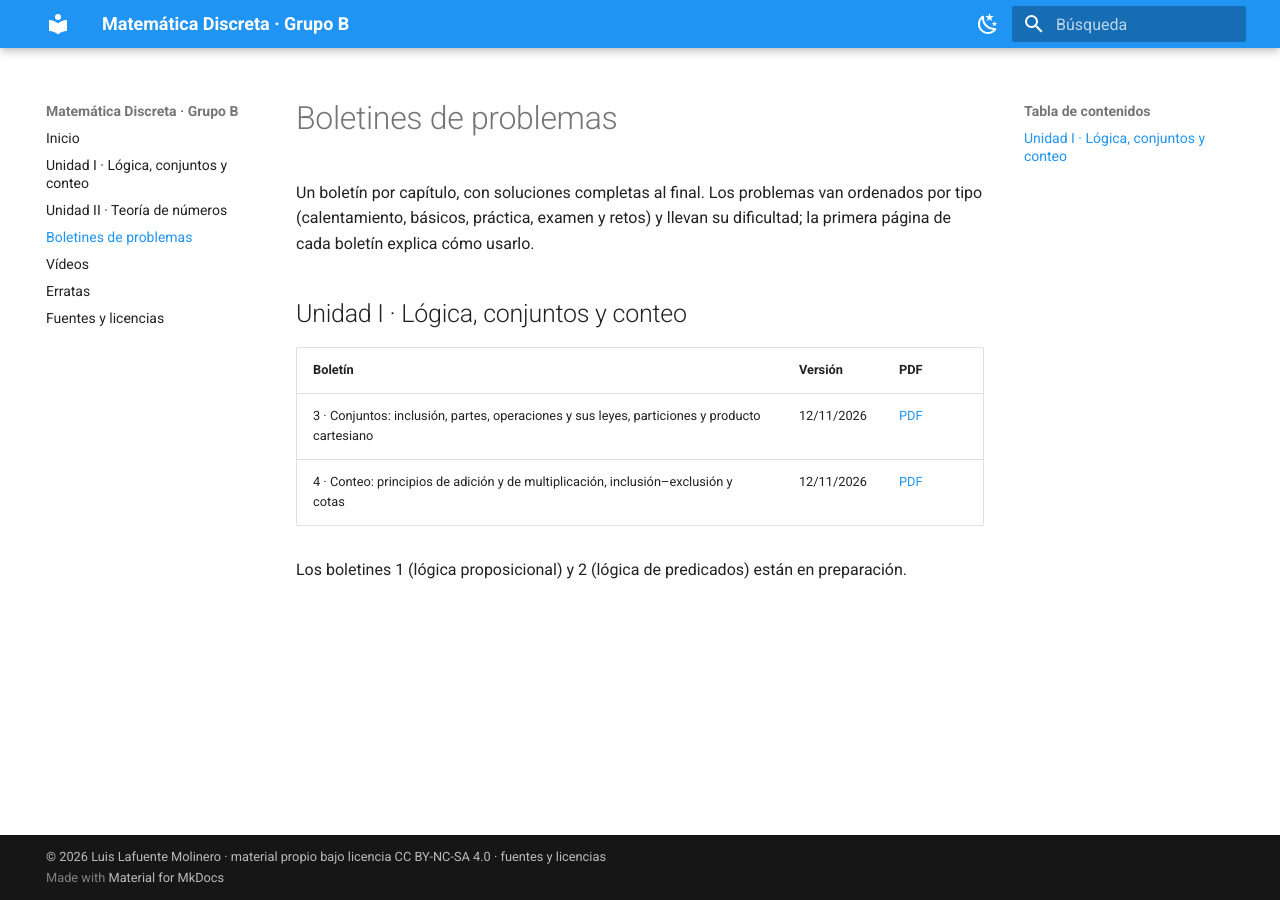
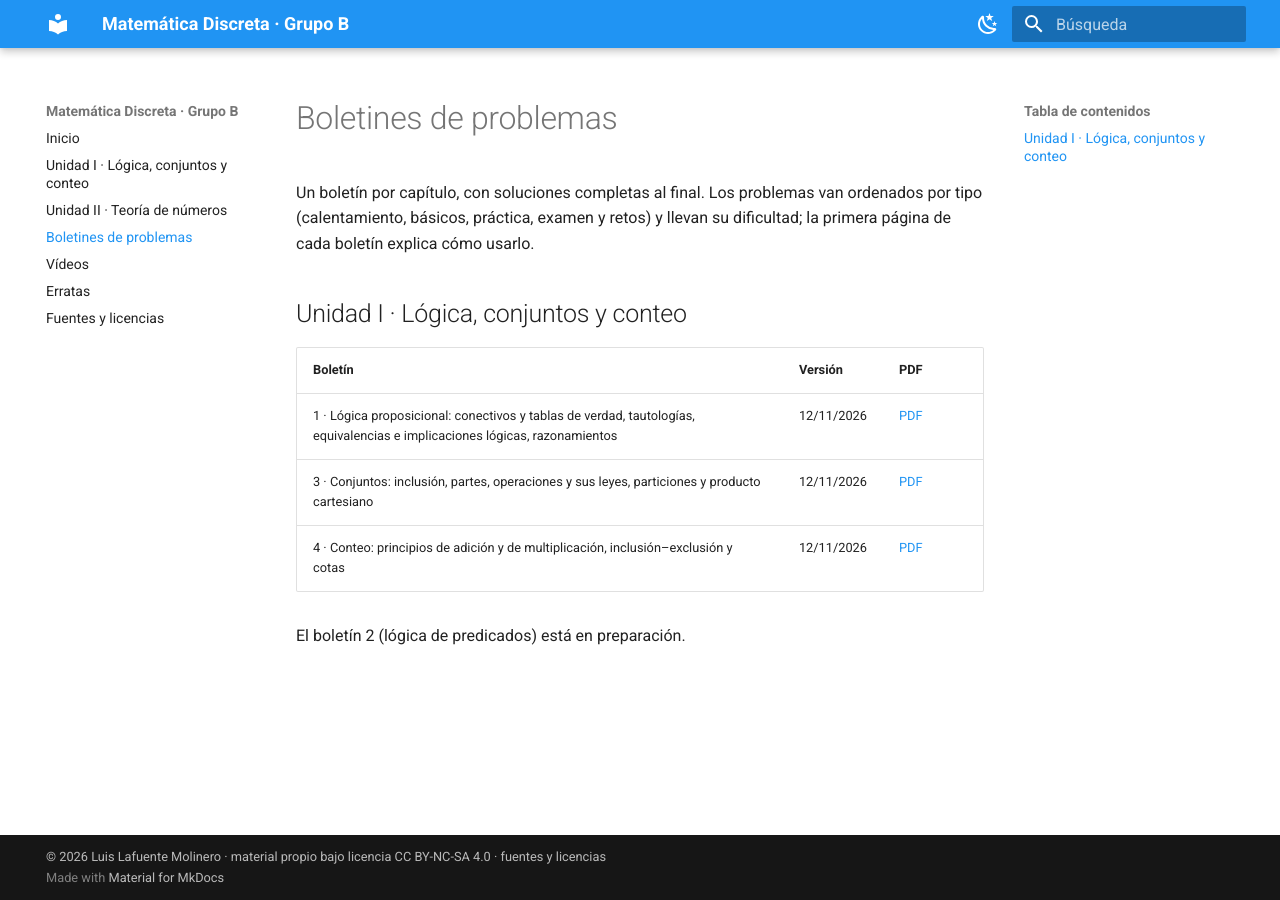
Before and after one commit to llafuent/md2627, an MkDocs documentation site: the page built from docs/boletines.md, in a window 1280 px wide. Built offline with MkDocs 1.6.1 and Material for MkDocs 9.7.7, drawn with Linux system fonts in a browser that asks for light colours.

Commit message:
Publicar material: material/u1/boletinProposicional.pdf, boletines.md

```diff
--- a/docs/boletines.md
+++ b/docs/boletines.md
@@ -7,7 +7,8 @@ básicos, práctica, examen y retos) y llevan su dificultad; la primera página
 
 | Boletín | Versión | PDF |
 |---|---|---|
+| 1 · Lógica proposicional: conectivos y tablas de verdad, tautologías, equivalencias e implicaciones lógicas, razonamientos | 12/11/2026 | [PDF](material/u1/boletinProposicional.pdf) |
 | 3 · Conjuntos: inclusión, partes, operaciones y sus leyes, particiones y producto cartesiano | 12/11/2026 | [PDF](material/u1/boletinConjuntos.pdf) |
 | 4 · Conteo: principios de adición y de multiplicación, inclusión–exclusión y cotas | 12/11/2026 | [PDF](material/u1/boletinConteo.pdf) |
 
-Los boletines 1 (lógica proposicional) y 2 (lógica de predicados) están en preparación.
+El boletín 2 (lógica de predicados) está en preparación.
```
Also changed, not shown: 1 other file.
